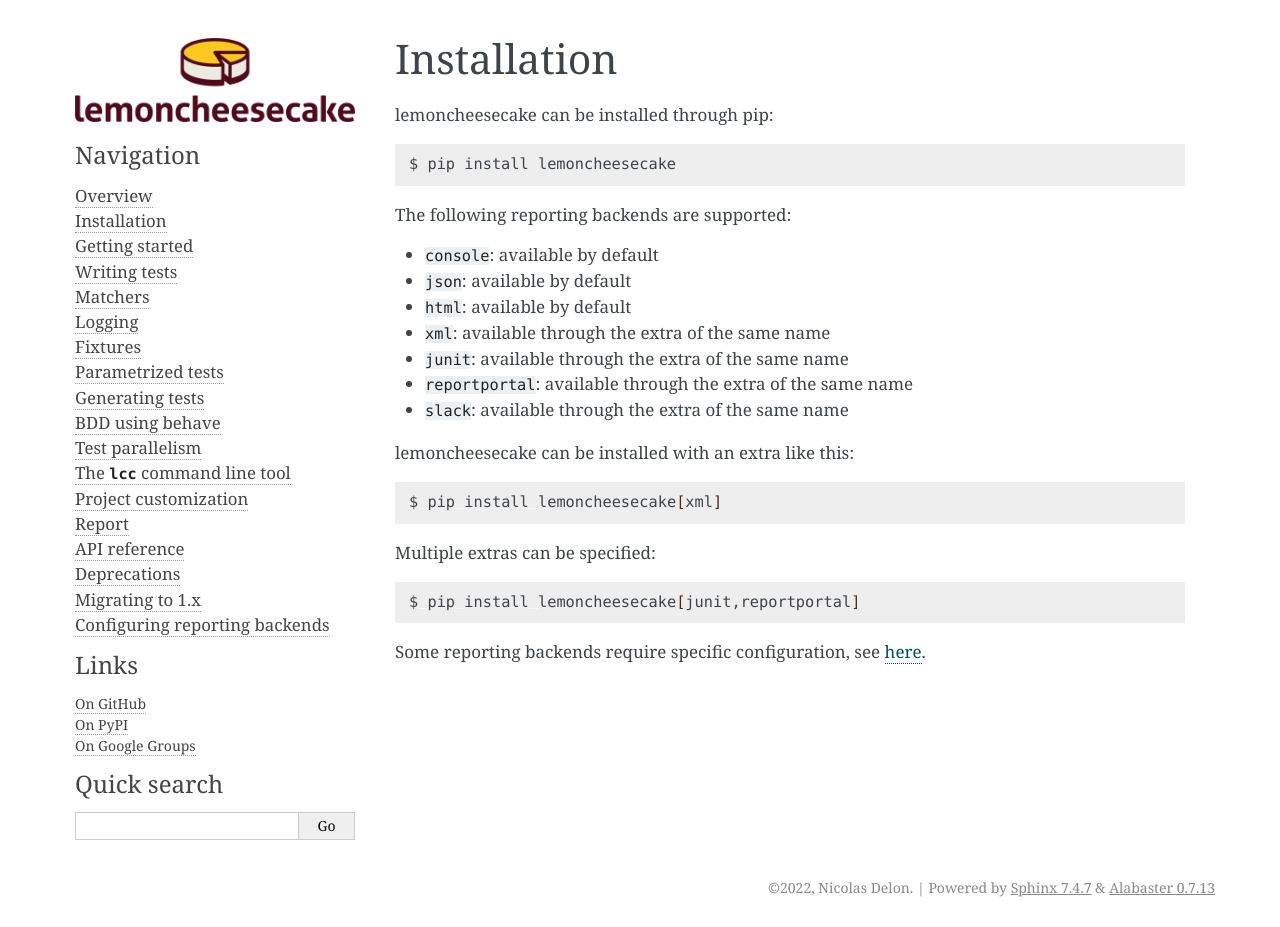
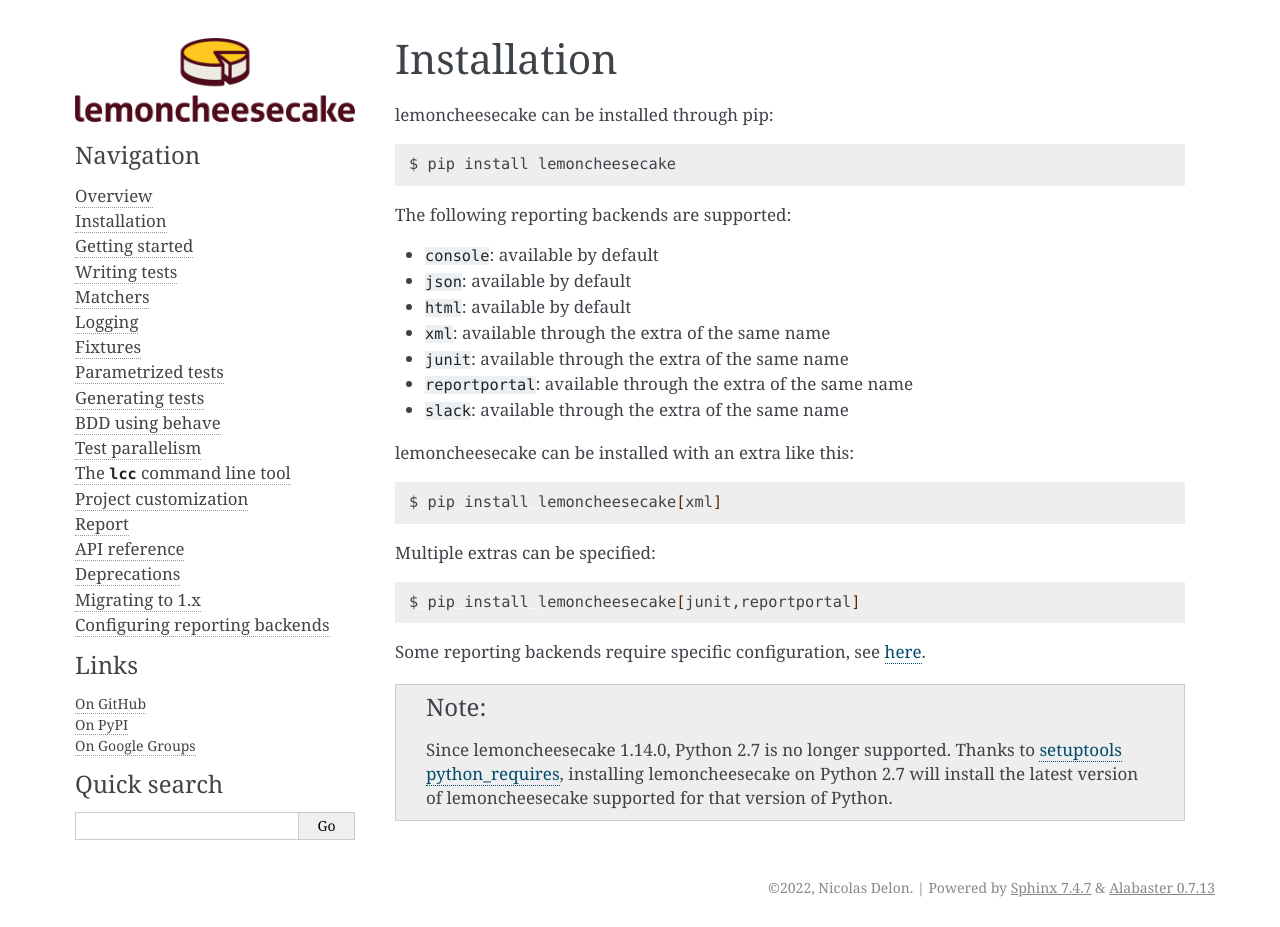
Before and after one commit to lemoncheesecake/lemoncheesecake, a Sphinx documentation site: the page built from doc/installation.rst, in a window 1280 px wide. Built offline with Sphinx 7.4.7, drawn with Linux system fonts in a browser that asks for light colours.

Commit message:
doc: add a note about installing lemoncheesecake on Python 2.7

```diff
--- a/README.rst
+++ b/README.rst
@@ -104,7 +104,6 @@
 For more details about installing lemoncheesecake with the non-default reporting backends, see
 `here <http://docs.lemoncheesecake.io/en/latest/installation.html>`_.
 
-
 Documentation
 -------------
 
--- a/doc/installation.rst
+++ b/doc/installation.rst
@@ -38,3 +38,9 @@
     $ pip install lemoncheesecake[junit,reportportal]
 
 Some reporting backends require specific configuration, see :ref:`here <configuring reporting backends>`.
+
+.. note::
+    Since lemoncheesecake 1.14.0, Python 2.7 is no longer supported. Thanks to
+    `setuptools python_requires <https://packaging.python.org/en/latest/guides/distributing-packages-using-setuptools/#python-requires>`_,
+    installing lemoncheesecake on Python 2.7 will install the latest version of lemoncheesecake supported for that version
+    of Python.
```
